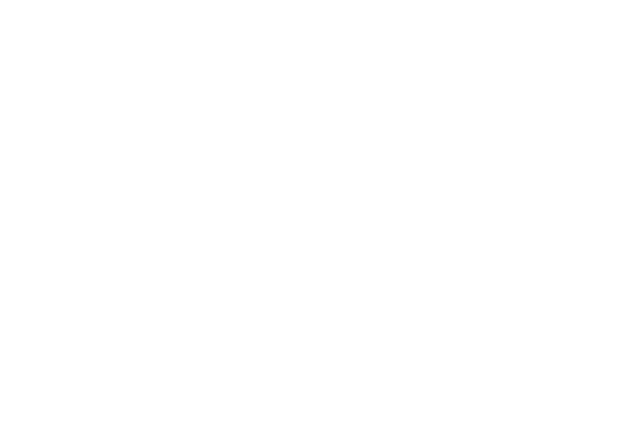
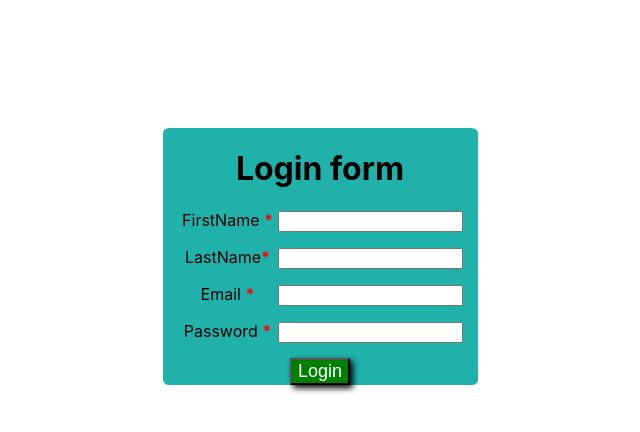
Before and after one commit to manjunadhb/Rep2306, a React (Create React App) app: page / in a window 1280 px wide. Shown: the top 432 px of the page, without its empty margins (320-960 px from the left). Built offline with nearby package versions, Linux system fonts and the light colour scheme.

Commit message:
some changes are done

```diff
--- a/src/App.css
+++ b/src/App.css
@@ -1,3 +1,28 @@
 .App {
   text-align: center;
 }
+form{
+  display: inline-block;
+  background-color: lightseagreen;
+  border-radius: 2%;
+  margin-top: 10%;
+
+}
+form label{
+  display: inline-block;
+  width: 100px;
+
+}
+form div{
+  margin: 15px;
+}
+b{
+  color: red;
+}
+button{
+  font-size: large;
+  background-color: green;
+  color: white;
+  border-radius: 2%;
+  box-shadow: 3px 3px 6px black;
+}
--- a/src/App.js
+++ b/src/App.js
@@ -4,7 +4,26 @@
   return (
     <div className="App">
 
-
+    <form>
+      <h1>Login form</h1>
+      <div>
+       <label>FirstName <b>*</b></label>
+        <input></input>
+      </div>
+      <div>
+       <label>LastName<b>*</b> </label>
+        <input></input>
+      </div>
+      <div>
+       <label>Email  <b>*</b></label>
+        <input></input>
+      </div>
+      <div>
+       <label>Password <b>*</b> </label>
+        <input></input>
+      </div>
+      <button type="button"> Login</button>
+    </form>
 
     </div>
   );
```
